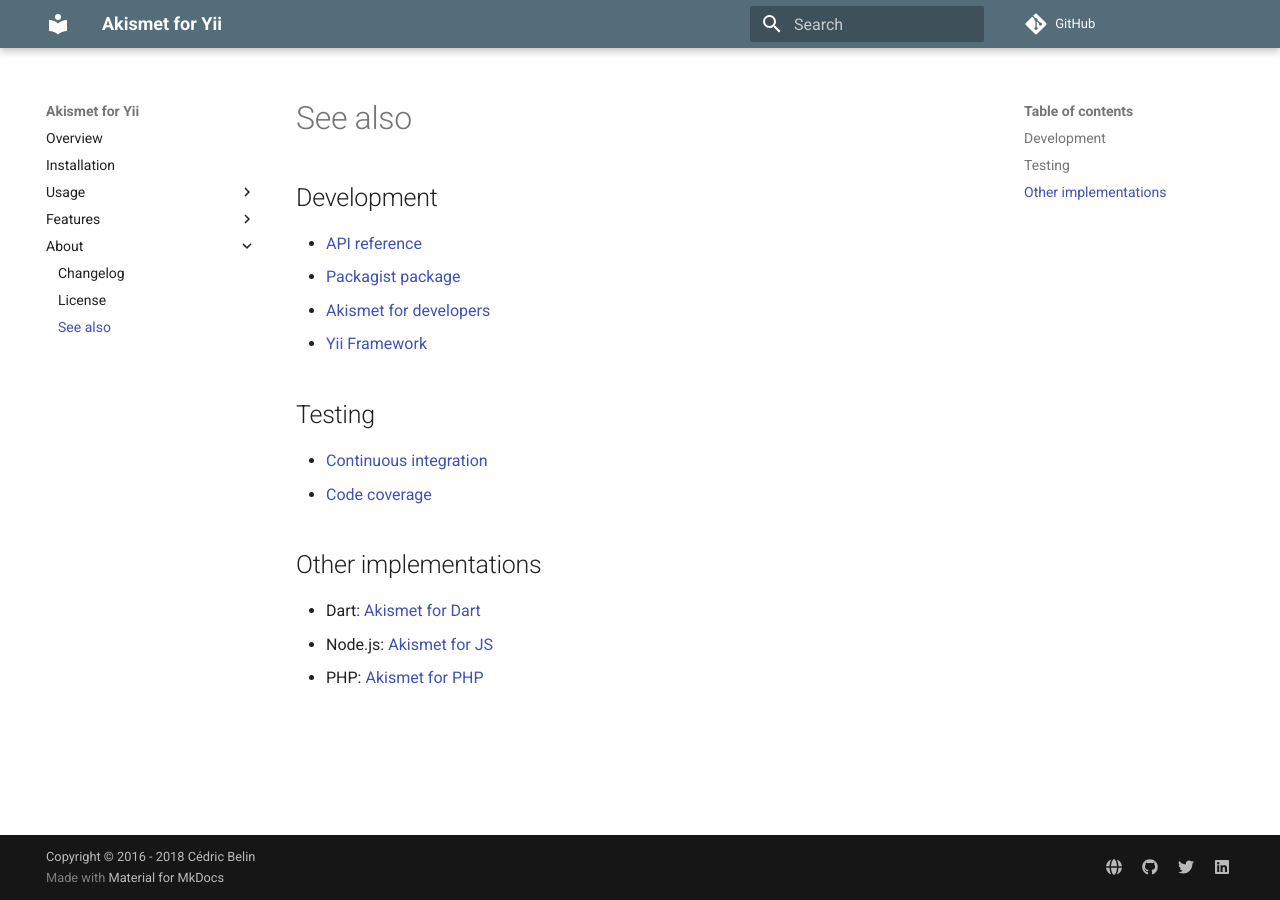
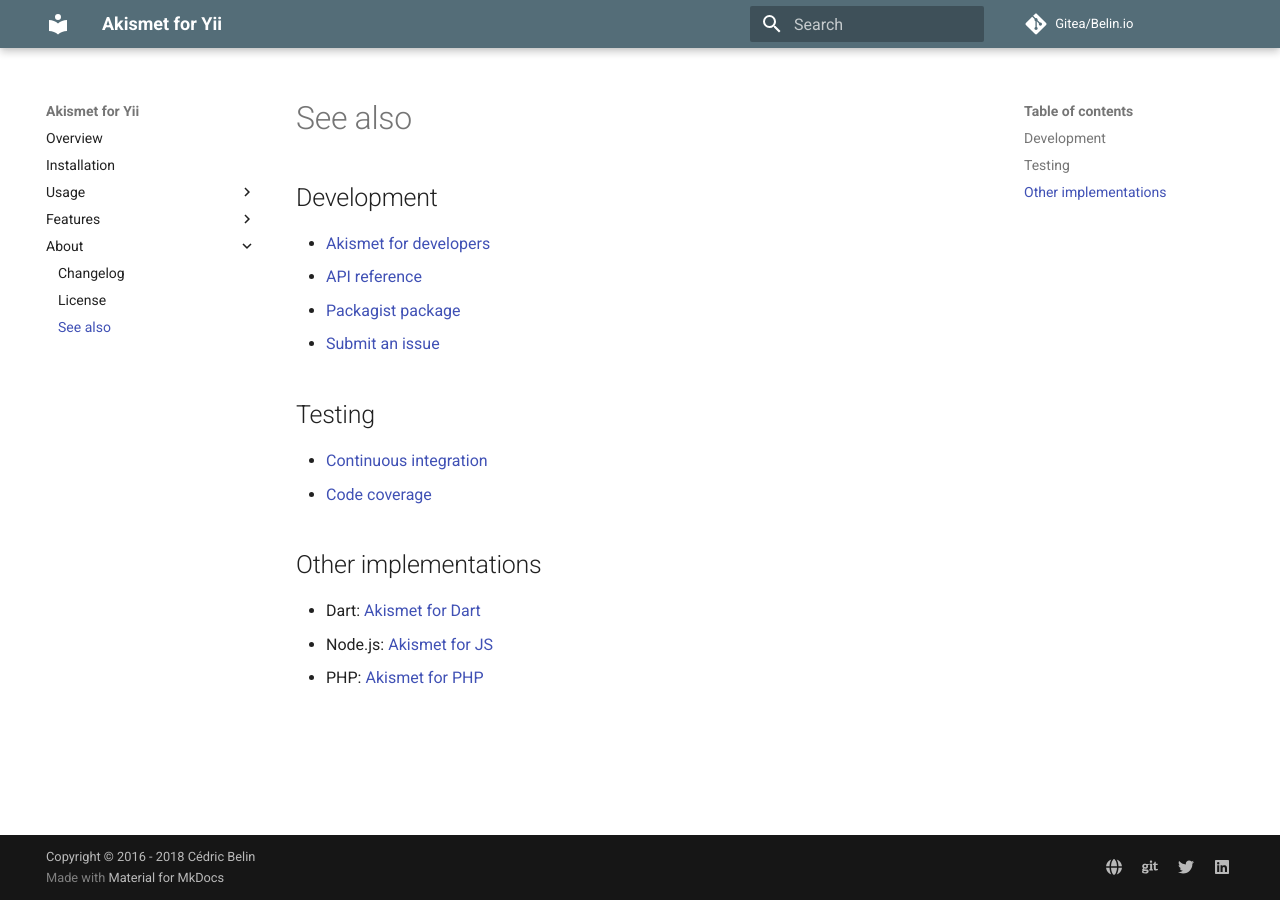
Before and after one commit to cedx/yii2-akismet, an MkDocs documentation site: the page built from doc/about/see_also.md, in a window 1280 px wide. Built offline with MkDocs 1.6.1 and Material for MkDocs 9.7.7, drawn with Linux system fonts in a browser that asks for light colours; comment, search, counter and statistics services are not loaded; old or Windows-style settings are respelled for this version of MkDocs.

```diff
--- a/doc/about/see_also.md
+++ b/doc/about/see_also.md
@@ -1,10 +1,10 @@
 # See also
 
 ## Development
+- [Akismet for developers](https://akismet.com/development/api)
 - [API reference](https://dev.belin.io/yii2-akismet/api)
 - [Packagist package](https://packagist.org/packages/cedx/yii2-akismet)
-- [Akismet for developers](https://akismet.com/development/api)
-- [Yii Framework](https://www.yiiframework.com)
+- [Submit an issue](https://git.belin.io/cedx/yii2-akismet/issues)
 
 ## Testing
 - [Continuous integration](https://travis-ci.com/cedx/yii2-akismet)
--- a/mkdocs.yml
+++ b/mkdocs.yml
@@ -6,9 +6,9 @@ site_url: https://dev.belin.io/yii2-akismet
 docs_dir: doc
 site_dir: web
 
-repo_name: GitHub
-repo_url: https://github.com/cedx/yii2-akismet
-edit_uri: ''
+repo_name: Gitea/Belin.io
+repo_url: https://git.belin.io/cedx/yii2-akismet
+edit_uri: _edit/master/doc/
 
 copyright: Copyright &copy; 2016 - 2018 Cédric Belin
 google_analytics:
@@ -18,7 +18,7 @@ google_analytics:
 extra:
   social:
   - {type: globe, link: 'https://belin.io'}
-  - {type: github, link: 'https://github.com/cedx'}
+  - {type: git, link: 'https://git.belin.io/cedx'}
   - {type: twitter, link: 'https://twitter.com/cedxbelin'}
   - {type: linkedin, link: 'https://linkedin.com/in/cedxbelin'}
 
@@ -26,7 +26,7 @@ markdown_extensions:
 - admonition
 - codehilite
 
-pages:
+nav:
 - Overview: index.md
 - Installation: installation.md
 - Usage:
```
Also changed, not shown: README.md (+9 -2 lines).
